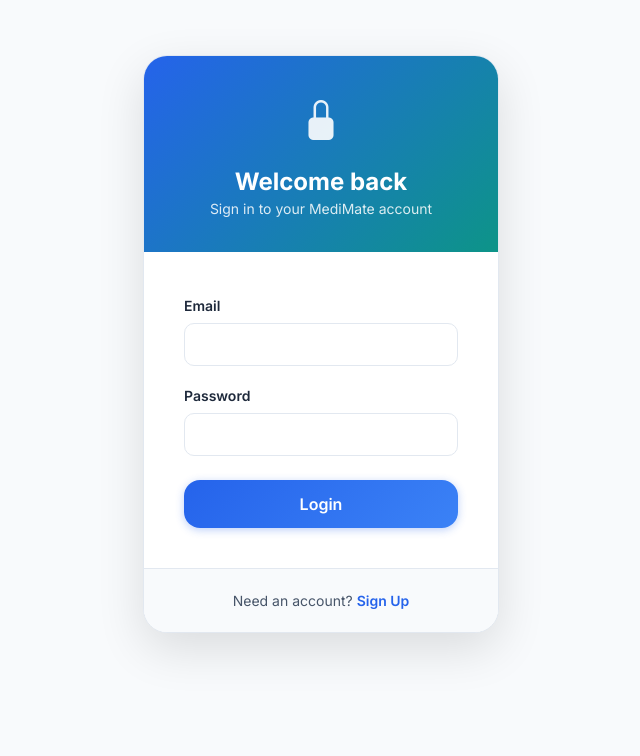
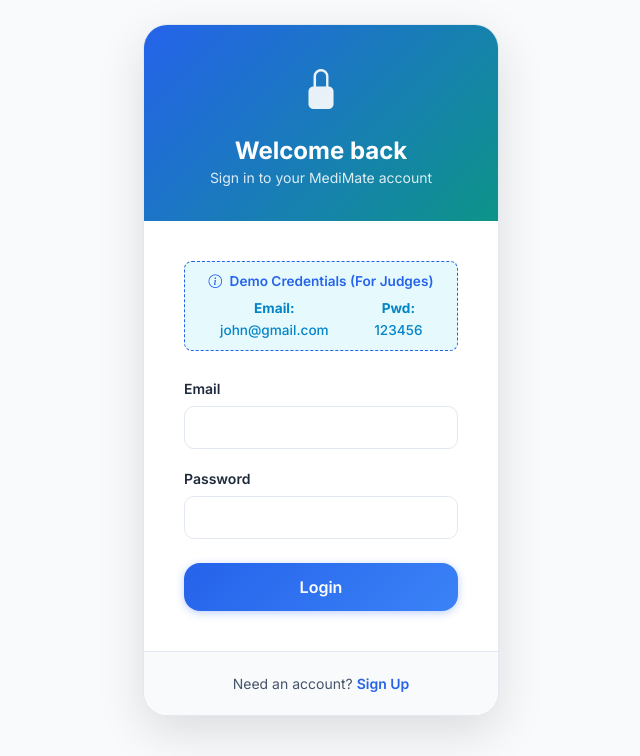
Before and after one commit to TeamO-6/MediMate, a Flask app: page /login in a window 1280 px wide. Shown: the top 756 px of the page, without its empty margins (319-959 px from the left). Run offline with Flask 3, Linux system fonts and the light colour scheme; some libraries are stand-ins or nearby versions.

Commit message:
Add demo credentials to login page

```diff
--- a/templates/login.html
+++ b/templates/login.html
@@ -11,6 +11,13 @@
                 <p class="mb-0" style="font-size:0.875rem;opacity:0.85;">Sign in to your MediMate account</p>
             </div>
             <div class="card-body">
+                <div class="alert alert-info text-center py-2 mb-4" style="font-size: 0.85rem; background-color: rgba(13, 202, 240, 0.1); border: 1px dashed var(--primary); border-radius: 8px;">
+                    <div style="font-weight: 600; margin-bottom: 4px; color: var(--primary);"><i class="bi bi-info-circle me-1"></i> Demo Credentials (For Judges)</div>
+                    <div class="d-flex justify-content-center gap-3">
+                        <span><strong>Email:</strong> john@gmail.com</span>
+                        <span><strong>Pwd:</strong> 123456</span>
+                    </div>
+                </div>
                 <form method="POST" action="">
                     {{ form.hidden_tag() }}
                     <div class="mb-3">{{ render_field(form.email) }}</div>
```
